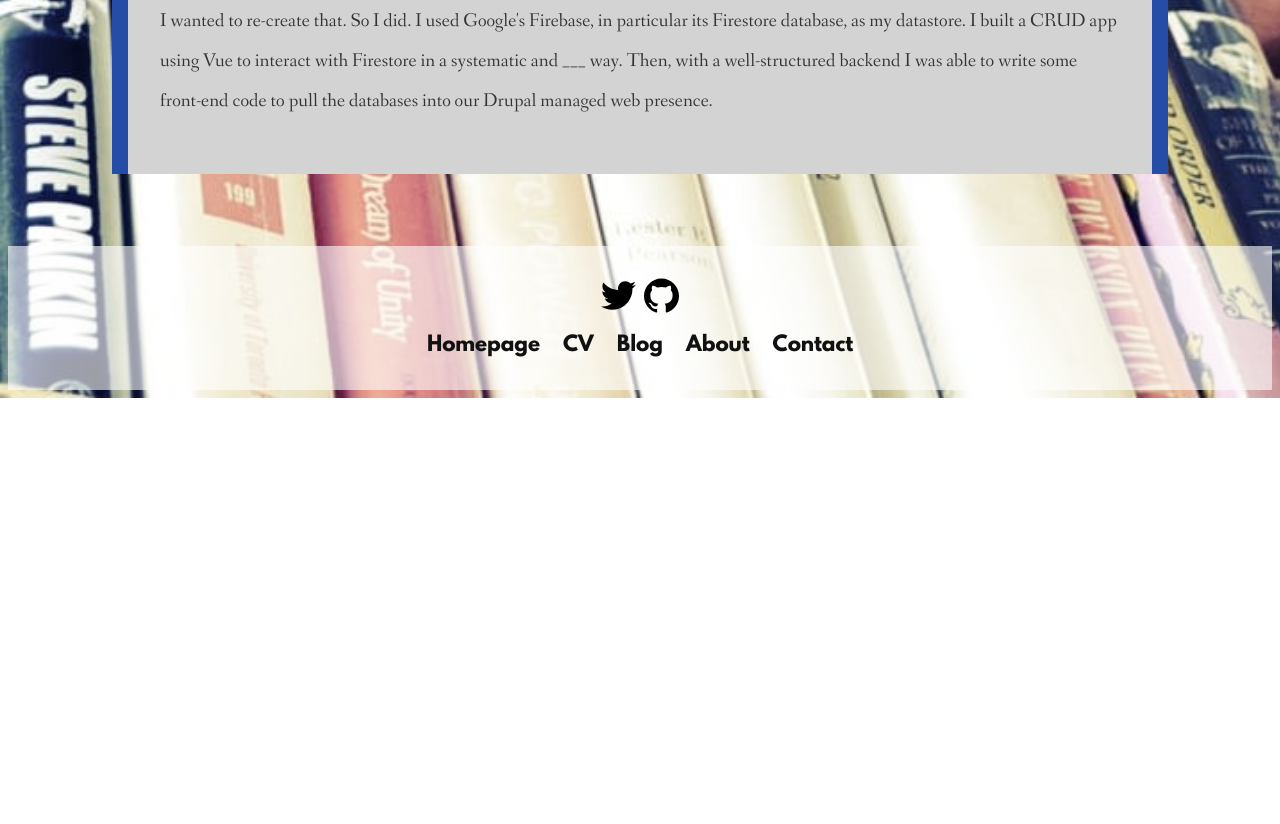
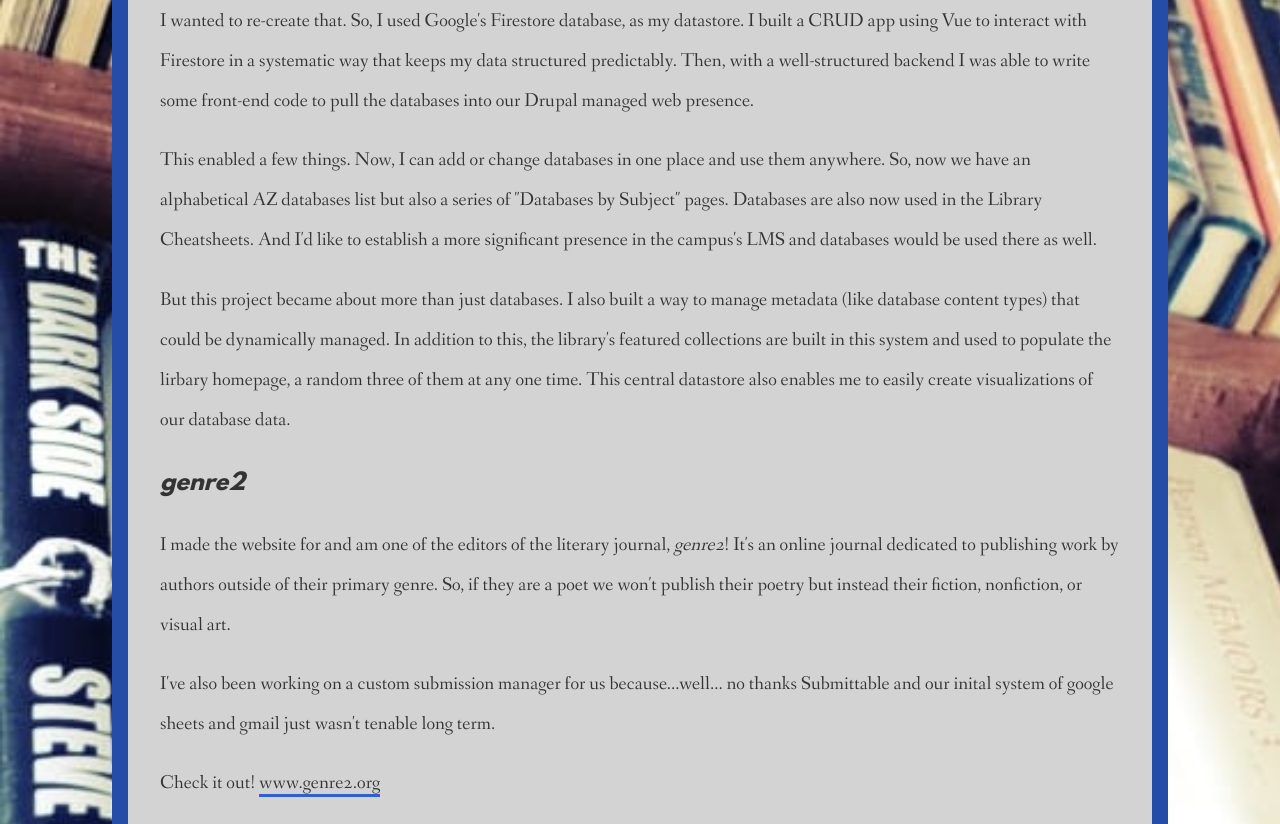
Before and after one commit to BradCoffield/BradCoffield.github.io, an Eleventy site: page src/projects.html in a window 1280 px wide. Shown: the part 1989-2813 px from the top of the page. Before the commit the page ends 2387 px from the top, so only its background shows below. Built offline with nearby package versions, Linux system fonts and the light colour scheme; Eleventy itself is replaced by a stand-in of ours; files that its build step writes are made by us from their sources; files whose address does not match are found by name; what striptags would draw is missing.

Commit message:
more content edits

```diff
--- a/src/about.html
+++ b/src/about.html
@@ -11,7 +11,7 @@ layout: layouts/sub-page
 </div>
 <div id="about-content">
 
-        <p>I'm married with two children and love spending time with my family, writing fiction, not gardening, exercising, and coding.</p>
+        <p>I'm married with two children and love spending time with my family, writing fiction, exercising, coding, and not gardening</p>
 
         <p>I worked for Saint Francis University Library from 2006 to 2018 and now I work for Rocky Mountain College. My job's a lot of fun, and I do a variety of things: reference, instruction, collection development, and web development.</p>
 
--- a/src/projects.html
+++ b/src/projects.html
@@ -62,7 +62,17 @@ layout: layouts/sub-page
 <div class="project-wrap rmc-data-manager">
         <h3>RMC Library Data Manager</h3>
         <p>When I left Saint Francis University I had been using Libguides (and eventually many other Springshare products) for around a decade and had been the admin for the system for the majority of that time. I was really accustomed to the way Libguides worked. One thing in particular that I missed was the very useful database manager built into LG. Libguides taught me about centralized data management, a model that I came to love and is obviously a given in most modern systems. The ability to edit a database's metadata in one screen and have that automatically change on dozens of pages was glorious. </p>
-        <p>I wanted to re-create that. So I did. I used Google's Firebase, in particular its Firestore database, as my datastore. I built a CRUD app using Vue to interact with Firestore in a systematic and ___ way. Then, with a well-structured backend I was able to write some front-end code to pull the databases into our Drupal managed web presence. </p>
+        <p>I wanted to re-create that. So, I used Google's Firestore database, as my datastore. I built a CRUD app using Vue to interact with Firestore in a systematic way that keeps my data structured predictably. Then, with a well-structured backend I was able to write some front-end code to pull the databases into our Drupal managed web presence. </p>
+        <p>This enabled a few things. Now, I can add or change databases in one place and use them anywhere. So, now we have an alphabetical AZ databases list but also a series of "Databases by Subject" pages. Databases are also now used in the Library Cheatsheets. And I'd like to establish a more significant presence in the campus's LMS and databases would be used there as well.</p>
+
+        <p>But this project became about more than just databases. I also built a way to manage metadata (like database content types) that could be dynamically managed. In addition to this, the library's featured collections are built in this system and used to populate the lirbary homepage, a random three of them at any one time. This central datastore also enables me to easily create visualizations of our database data.</p>
+</div>
+
+<div class="project-wrap g2">
+  <h3><em>genre2</em></h3>
+  <p>I made the website for and am one of the editors of the literary journal, <em>genre2</em>! It's an online journal dedicated to publishing work by authors outside of their primary genre. So, if they are a poet we won't publish their poetry but instead their fiction, nonfiction, or visual art.</p>
+  <p>I've also been working on a custom submission manager for us because...well... no thanks Submittable and our inital system of google sheets and gmail just wasn't tenable long term.</p>
+  <p>Check it out! <a href="https://www.genre2.org">www.genre2.org  </a></p>
 </div>
 
 </div>
```
